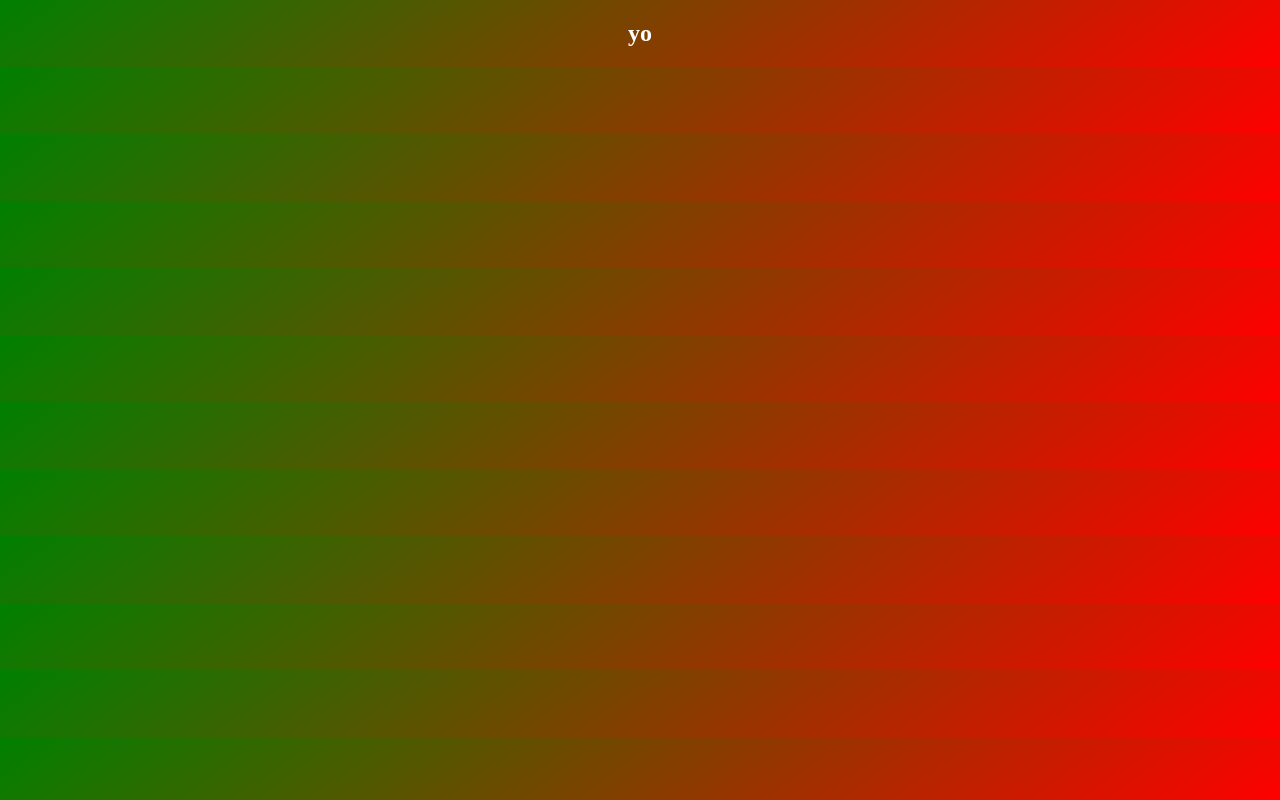
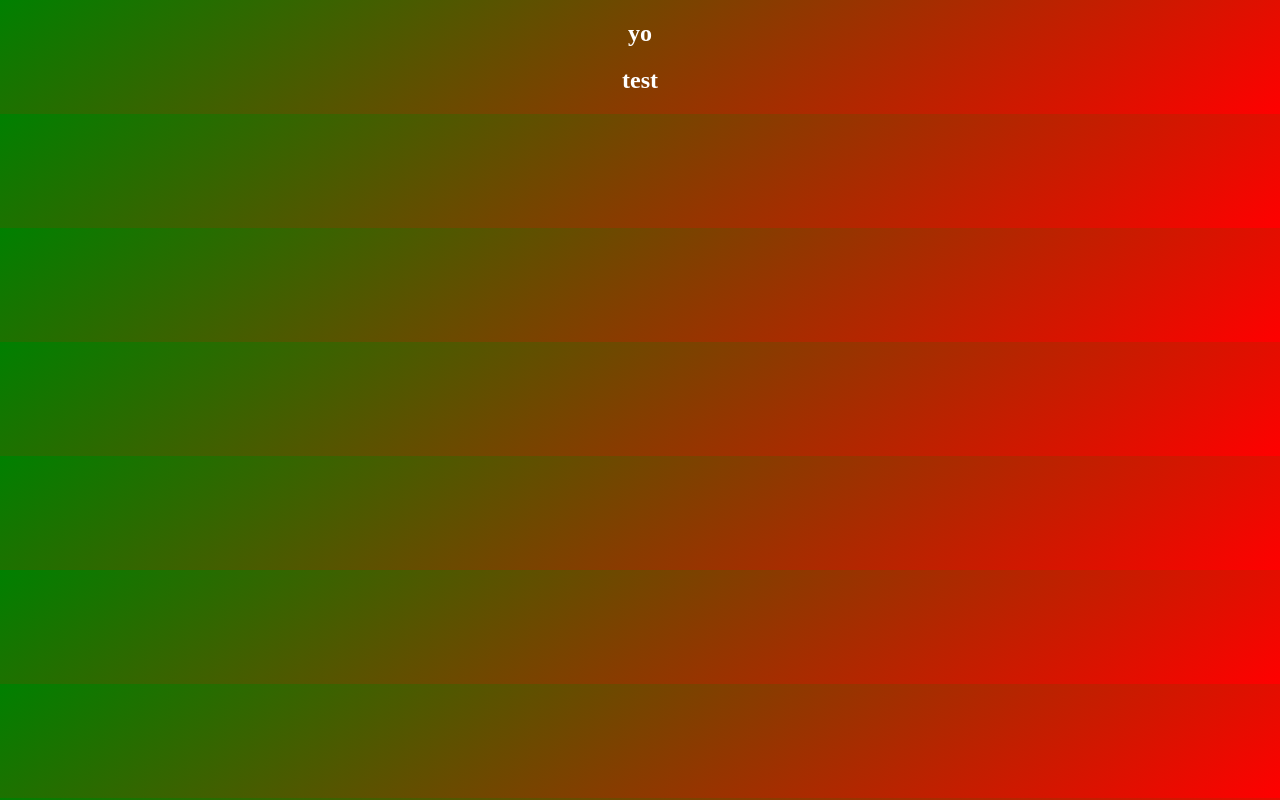
Before and after one commit to SpectralGlitch1/SpectralFolio, a plain HTML site: page index.html in a window 1280 px wide. Drawn offline with Linux system fonts and the light colour scheme.

Commit message:
Update index.html

```diff
--- a/index.html
+++ b/index.html
@@ -13,5 +13,8 @@ body {
 </head>
 <body>
   <h2>yo</h2>
+  <section>
+    <h1>test</h1>
+  </section>
 </body>
 </html>
```
